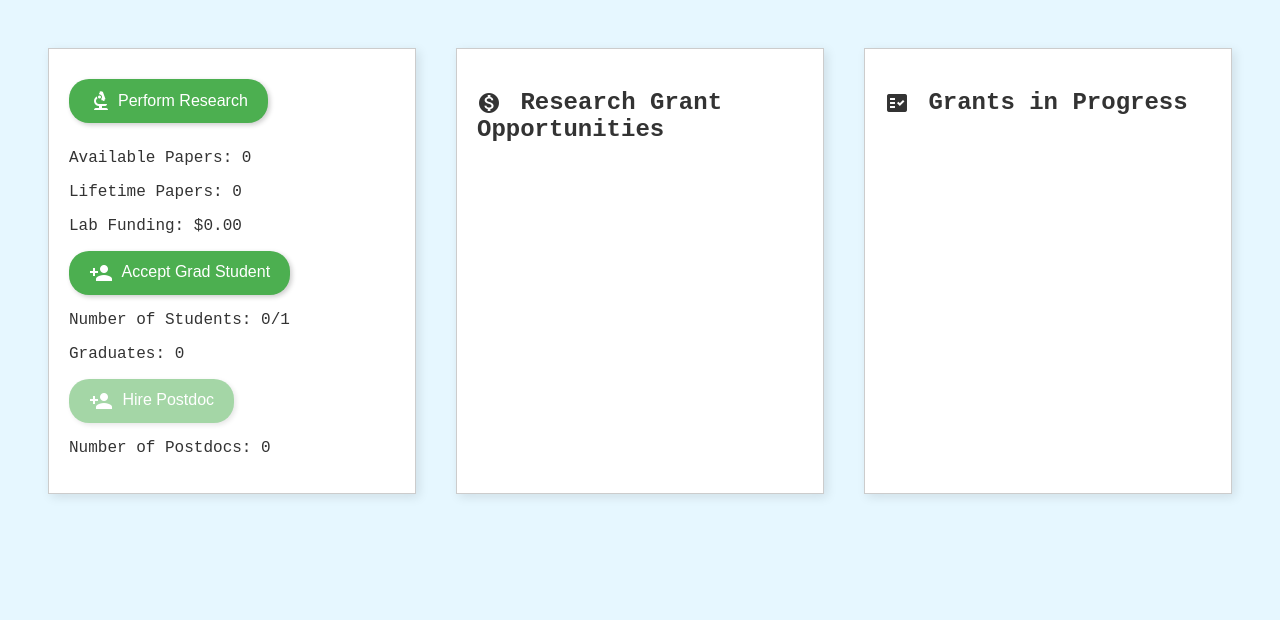
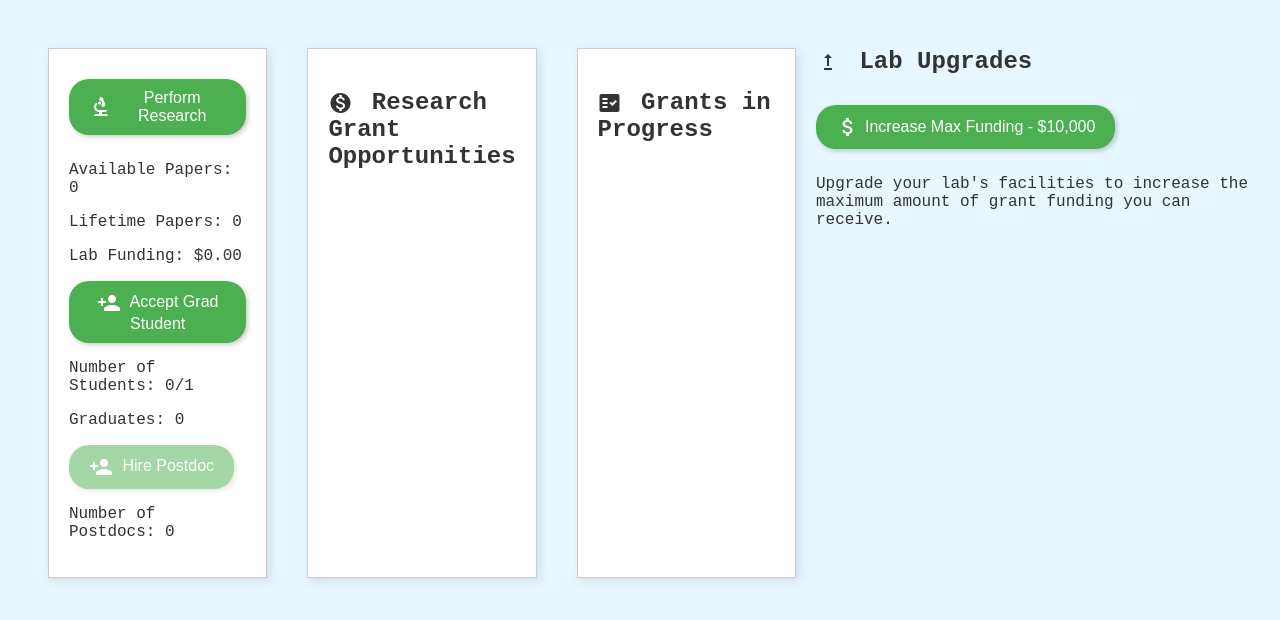
Before and after one commit to AdamPallus/researchlab, a plain HTML site: page index.html in a window 1280 px wide. Drawn offline with Linux system fonts and the light colour scheme.

Commit message:
First upgrade

```diff
--- a/game.js
+++ b/game.js
@@ -141,3 +141,28 @@ document.addEventListener('DOMContentLoaded', () => {
     setInterval(updateGrantsInProgressDisplay, 1000);
 
 });
+function buyMaxFundingUpgrade() {
+    // Calculate the cost of the current level upgrade
+    var upgradeCost = state.grantBaseAmount * Math.pow(2, state.maxFundingLevel);
+
+    // Check if the player has enough money to buy the upgrade
+    if (state.labFunding >= upgradeCost) {
+        // Deduct the cost from the player's funds
+        state.labFunding -= upgradeCost;
+
+        // Increase the maxFundingLevel
+        state.maxFundingLevel += 1;
+
+        // Calculate the new maxFunding amount
+        state.maxFunding = Math.pow(2, state.maxFundingLevel) * state.grantBaseAmount;
+
+        // Update the cost on the "Max Funding" button for the next upgrade
+        document.getElementById('max-funding-upgrade').textContent = 'Max Funding - $' + (10000 * Math.pow(2, state.maxFundingLevel)).toLocaleString();
+
+        // Update other parts of the UI if necessary
+        // For example: update displayed lab funding
+        // document.getElementById('lab-funding').textContent = '$' + state.labFunding.toLocaleString();
+    } else {
+        alert('Not enough funds to purchase this upgrade.');
+    }
+}
--- a/index.html
+++ b/index.html
@@ -54,6 +54,20 @@
                 <!-- Grants in progress will be dynamically added here -->
             </ul>
         </section>
+<section id="upgrades-section">
+    <h2>
+        <span class="material-icons">upgrade</span>
+        Lab Upgrades
+    </h2>
+    <div class="upgrade">
+        <button id="max-funding-upgrade" onclick="buyMaxFundingUpgrade()">
+            <span class="material-icons">attach_money</span>
+            Increase Max Funding - $10,000
+        </button>
+        <p>Upgrade your lab's facilities to increase the maximum amount of grant funding you can receive.</p>
+    </div>
+</section>
+
     </div>
     <script src="utils.js"></script>
     <script src="state.js"></script>
--- a/state.js
+++ b/state.js
@@ -9,7 +9,7 @@ let state = {
 
     grantOpportunities: [],
     grantsInProgress: [],
-    grantBaseAmount: 1000, // Starting funding amount for grants
+    grantBaseAmount: 10000, // Starting funding amount for grants
     grantPaperCost: 10, // Default cost in papers for a grant
     grantSuccessChance: 50, // Starting success chance for grants
     grantDecisionTime: 10000, // Decision time in milliseconds for grants
@@ -17,6 +17,7 @@ let state = {
     minChance: 20,
     maxChance: 80,
     minFunding: 500,
+    maxFundingLevel: 0,
     maxFunding: 10000,
     minTime: 3000,
     maxTime: 20000,
```
